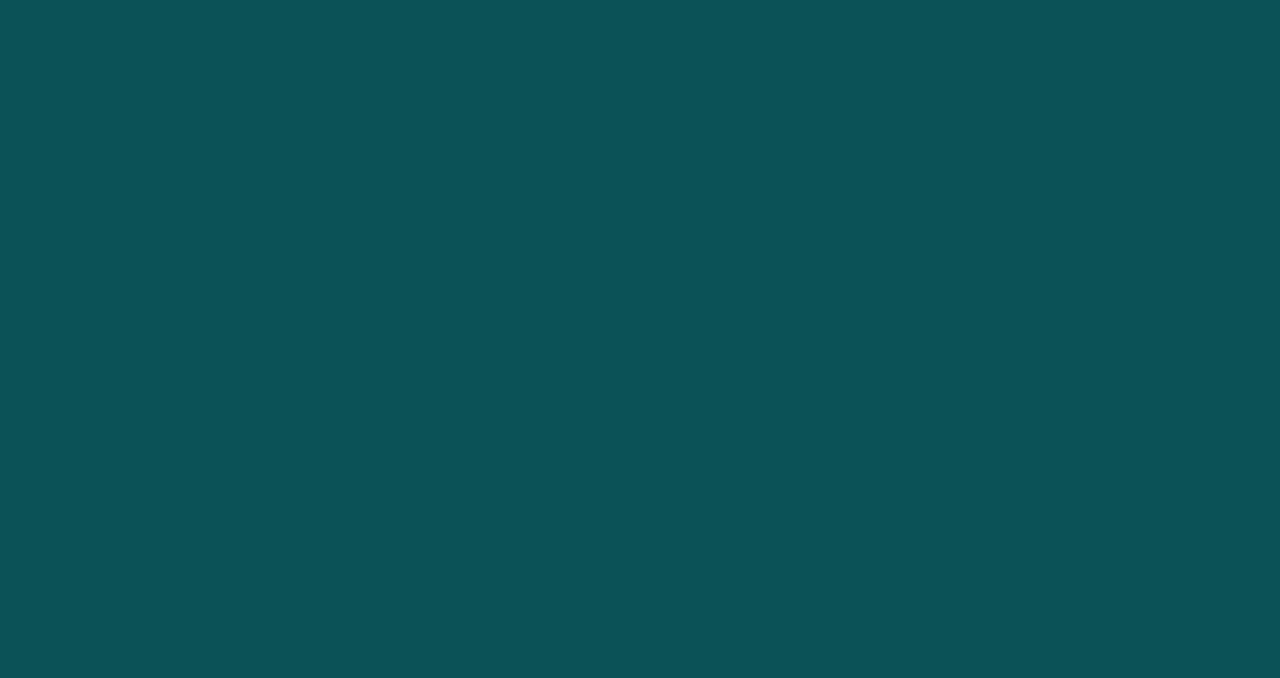
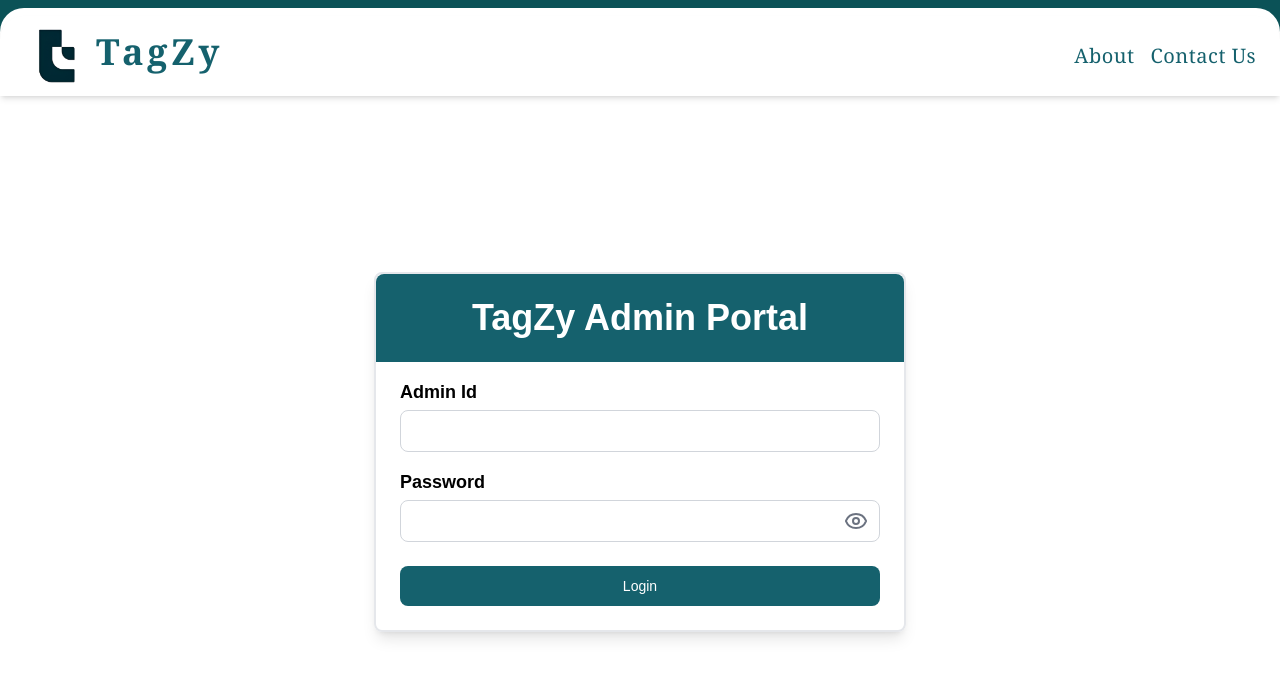
Before and after one commit to sangamesh4514/tagzy, a React (Create React App) app: page /admin in a window 1280 px wide. Before the commit this address had no page. Shown: the top 678 px of the page. Built offline with nearby package versions, Linux system fonts and the light colour scheme.

Commit message:
feat:
add admin login portal page

```diff
--- a/package.json
+++ b/package.json
@@ -12,6 +12,7 @@
     "@testing-library/react": "^13.4.0",
     "@testing-library/user-event": "^13.5.0",
     "framer-motion": "^11.3.12",
+    "lucide-react": "^0.446.0",
     "react": "^18.3.1",
     "react-dom": "^18.3.1",
     "react-helmet": "^6.1.0",
--- a/src/App.js
+++ b/src/App.js
@@ -1,9 +1,10 @@
 import React from 'react'
 import {BrowserRouter, Routes, Route} from 'react-router-dom'
 import Comingsoon from './pages/Comingsoon'
-import Greet from './pages/greet/Greet'
 import NewPage from './pages/NewPage'
 import PrivacyPolicy from './pages/utils/privacyPolicy'
+import AdminAuth from './components/AdminAuth'
+
 const App = () => {
   return (
     <div>
@@ -11,8 +12,8 @@ const App = () => {
         <Routes>
           <Route path='/' element={<Comingsoon />} />
           <Route path='/new' element={<NewPage />} />
-          <Route path='/greet' element={<Greet />} />
           <Route path='/privacyPolicy' element={<PrivacyPolicy />} />
+          <Route path='/admin' element={<AdminAuth />} />
         </Routes>
       </BrowserRouter>
     </div>
--- /dev/null
+++ b/src/components/AdminAuth.jsx
@@ -0,0 +1,82 @@
+import React, { useState } from 'react'
+import Navbar from './Navbar'
+import { Eye } from 'lucide-react';
+import { EyeOff } from 'lucide-react';
+
+const AdminAuth = () => {
+  const [adminId, setAdminId] = useState('')
+  const [password, setPassword] = useState('')
+  const [showPassword, setShowPassword] = useState(false)
+
+  // admin id input handler
+  const idInputHandler = (e) => {
+    e.preventDefault()
+    setAdminId(e.target.value)
+  }
+
+  // password input handler
+  const passInputHanlder = (e) => {
+    e.preventDefault();
+    setPassword(e.target.value)
+  }
+
+  // click handler for checking admin id
+  const clickHandler = () => {
+
+  }
+
+  const togglePassword = () => {
+    (!showPassword ? setShowPassword(true) : setShowPassword(false))
+  }
+
+  return (
+    <div className='mt-2 flex flex-col h-screen bg-white rounded-t-3xl'>
+      <Navbar />
+      <div className='my-auto item-center justify-center'>
+        <div className='flex flex-col item-center justify-center bg-white h-fit '>
+          <div className='h-fit mx-8 md:mx-auto rounded-lg shadow-lg border-2 border-solid border-bg-lightGreen'>
+            <div className='px-8 md:px-24 py-4 md:py-6 bg-lightGreen font-semibold md:font-bold text-white text-2xl md:text-4xl rounded-t-lg text-center'>
+              TagZy Admin Portal
+            </div>
+            <div className='flex-col py-4 px-6'>
+              <div>
+                <label className='block mb-1 text-md md:text-lg font-semibold'>Admin Id</label>
+                <input
+                  className='bg-white border border-gray-300 text-gray-900 text-md rounded-lg block w-full p-2'
+                  type="text"
+                  value={adminId}
+                  onChange={idInputHandler}
+                  required
+                />
+              </div>
+              <div className='relative'>
+                <label className='block mb-1 text-md md:text-lg font-semibold mt-4'>Password</label>
+                <input
+                  className='bg-white border border-gray-300 text-gray-900 text-md rounded-lg block w-full p-2'
+                  type={showPassword ? 'text' : 'password'}
+                  value={password}
+                  onChange={passInputHanlder}
+                  required
+                />
+                <button
+                  type='button'
+                  className='absolute inset-y-0 right-0 flex items-center pr-3 pt-7 md:pt-8 text-gray-500 hover:text-gray-700'
+                  onClick={togglePassword}
+                >
+                  {showPassword ? <EyeOff /> : <Eye />}
+                </button>
+              </div>
+              <button
+                type="button"
+                className={`text-white bg-lightGreen w-full font-medium rounded-lg text-sm px-5 py-2.5 me-2 mb-2 mt-6`}
+                onClick={clickHandler}
+              >Login</button>
+            </div>
+          </div>
+        </div>
+      </div>
+    </div>
+  )
+}
+
+export default AdminAuth
--- /dev/null
+++ b/src/components/Navbar.jsx
@@ -0,0 +1,23 @@
+import React from 'react'
+import { useNavigate } from 'react-router-dom'
+
+const Navbar = () => {
+    const navigate = useNavigate()
+  return (
+    <div className='mt-2 rounded-t-3xl bg-white shadow-md'>
+        <div className='flex h-14 md:h-20 items-center justify-between px-4 md:px-6'>
+            <div className='flex item-center gap-2'>
+                {/* Logo */}
+                <img className='h-12 w-10 md:h-20 md:w-16' src="/logo.png" alt="TagZy Logo" />
+                <span className='invisible md:visible font-serif font-bold text-lg md:text-4xl py-2 md:py-4 text-lightGreen tracking-widest'>TagZy</span>
+            </div>
+            <div className='flex item-center gap-2'>
+                <button onClick={() => navigate('/privacyPolicy')} className='text-sm md:text-xl text-lightGreen tracking-ligth md:tracking-wide pr-2 font-serif'>About</button>
+                <button onClick={() => navigate('/privacyPolicy')} className='text-sm md:text-xl text-lightGreen tracking-ligth md:tracking-wide font-serif'>Contact Us</button>
+            </div>
+        </div>
+    </div>
+  )
+}
+
+export default Navbar
--- a/src/index.css
+++ b/src/index.css
@@ -1,6 +1,14 @@
 @tailwind base;
 @tailwind components;
 @tailwind utilities;
+
+@layer base {
+  input[type="number"]::-webkit-inner-spin-button,
+  input[type="number"]::-webkit-outer-spin-button {
+    -webkit-appearance: none;
+    margin: 0;
+  }
+}
 
 * {
     padding: 0;
--- a/tailwind.config.js
+++ b/tailwind.config.js
@@ -4,7 +4,12 @@ module.exports = {
     "./src/**/*.{js,jsx,ts,tsx}",
   ],
   theme: {
-    extend: {},
+    extend: {
+      colors: {
+        'lightGreen' : '#15616d',
+        'darkGreen': '#104d57',
+      }
+    },
   },
   plugins: [],
 }
```
Also changed, not shown: 1 other file (tests, documents, lock files or other folders).
